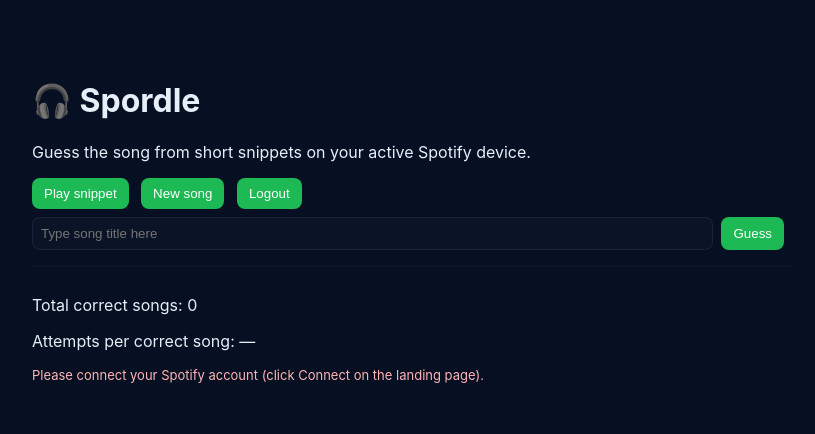
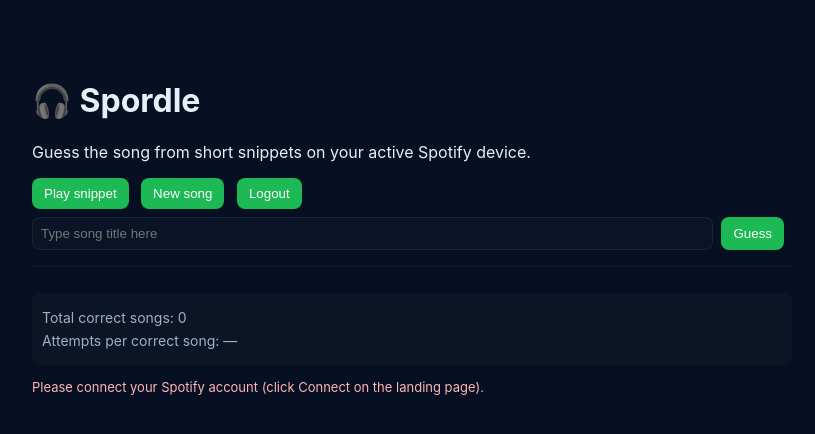
Before and after one commit to mkymac25/spordle, a Flask app: template templates/game.html in a window 1280 px wide. Shown: the top 434 px of the page, without its empty margins (228-1043 px from the left). Run offline with Flask 3, Linux system fonts and the light colour scheme; the template is opened without the code that fills it, so the values that code supplies are empty.

Commit message:
Update style.css

```diff
--- a/static/style.css
+++ b/static/style.css
@@ -10,5 +10,8 @@ button{background:var(--accent);color:#fff;border:none;padding:8px 12px;border-r
 .guess-form{display:flex;gap:8px;margin-top:8px;}
 .guess-form input{flex:1;padding:8px;border-radius:8px;border:1px solid rgba(255,255,255,0.06);background:rgba(255,255,255,0.02);color:var(--text);}
 .history{margin-top:16px;border-top:1px solid rgba(255,255,255,0.03);padding-top:12px;color:var(--muted);}
+.history-item { padding:6px 0; }
 .errors{margin-top:14px;color:#ffb4b4;font-size:13px;}
 .info{margin-top:12px;color:#fff;font-size:14px;}
+.stats { margin-top: 14px; padding: 10px; background: rgba(255,255,255,0.02); border-radius: 8px; color: var(--muted); }
+.stats p { margin: 6px 0; font-size: 14px; }
```
